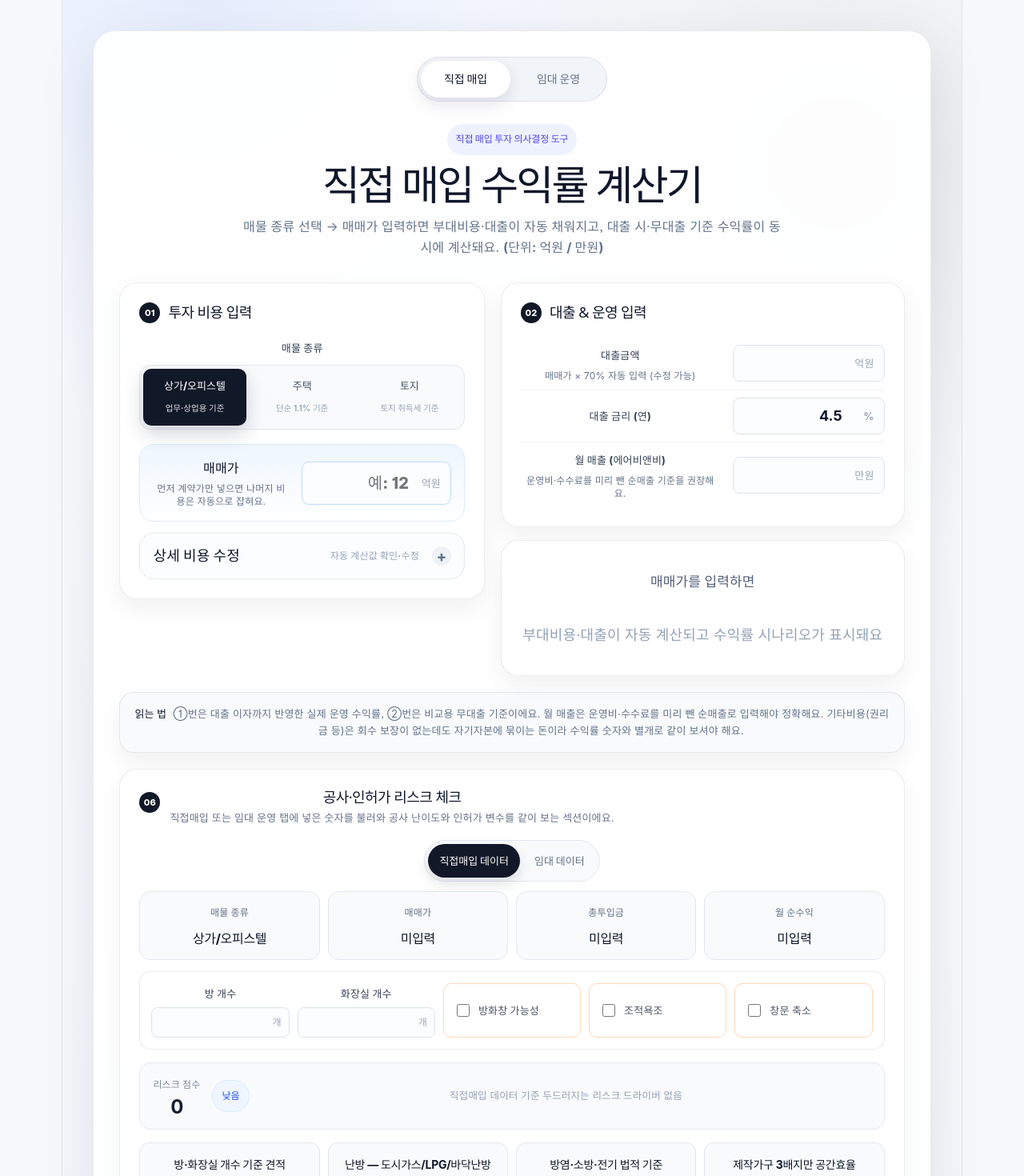
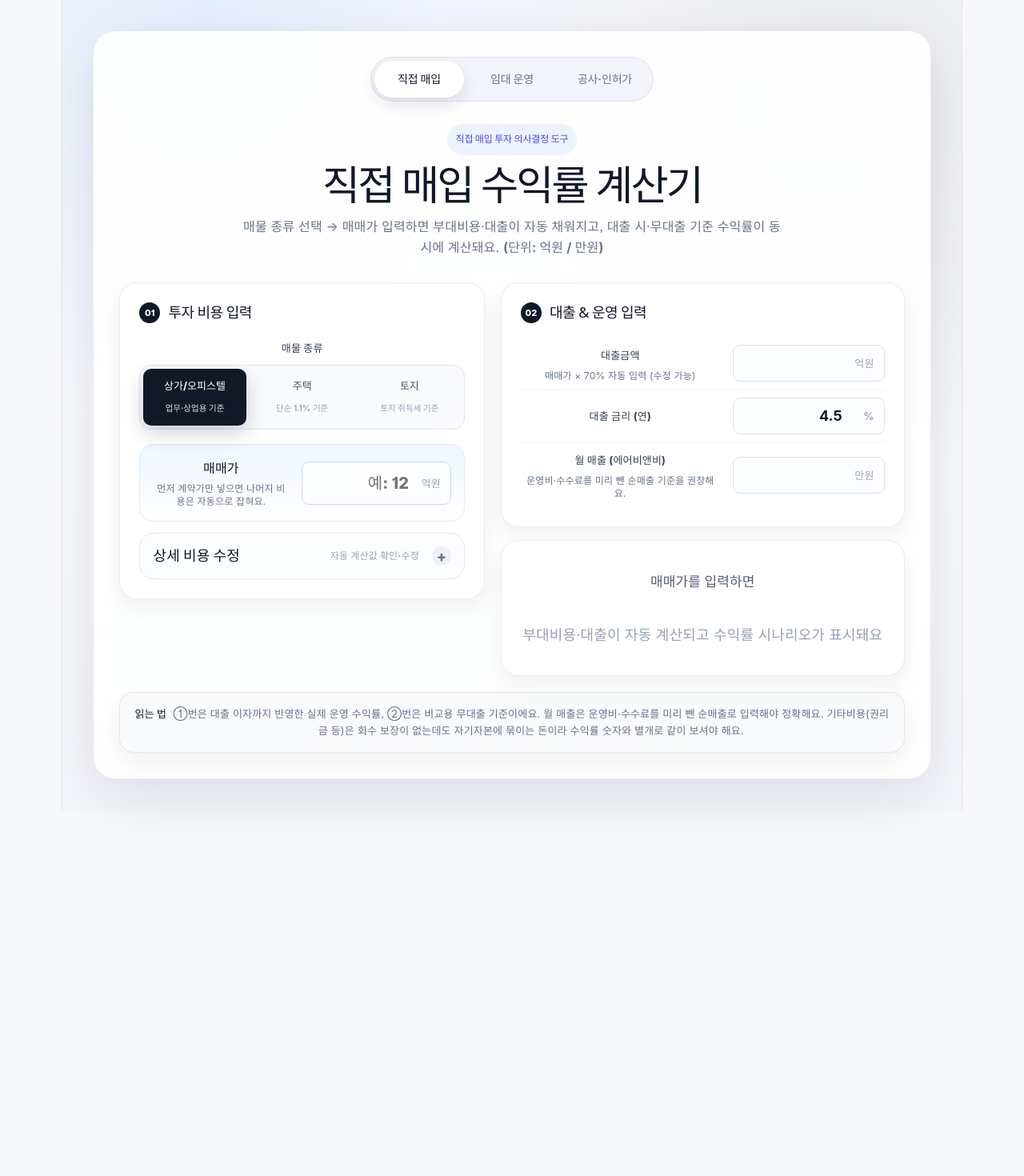
Before and after one commit to keepgoing2021/sookbak, a React (Vite) app: page / in a window 1280 px wide. Shown: the top 1470 px of the page at 80% size. After the commit the page ends 1013 px from the top, so only its background shows below. Built offline with nearby package versions, Linux system fonts and the light colour scheme.

Commit message:
fix: move risk checker into its own tab

```diff
--- a/src/App.tsx
+++ b/src/App.tsx
@@ -38,7 +38,8 @@ import {
   type ConstructionRiskInput,
 } from './constructionRisk'
 
-type CalculatorTab = 'direct' | 'rental'
+type CalculatorTab = 'direct' | 'rental' | 'risk'
+type RiskSourceMode = Exclude<CalculatorTab, 'risk'>
 
 type Values = {
   purchasePriceEok: string
@@ -78,13 +79,22 @@ const initialValues: Values = {
 const tabs: Array<{ key: CalculatorTab; label: string; eyebrow: string }> = [
   { key: 'direct', label: '직접 매입', eyebrow: '직접 매입 투자 의사결정 도구' },
   { key: 'rental', label: '임대 운영', eyebrow: '임대 운영 수익률 의사결정 도구' },
+  { key: 'risk', label: '공사·인허가', eyebrow: '공사·인허가 리스크 체크 도구' },
 ]
 
 function App() {
   const [activeTab, setActiveTab] = useState<CalculatorTab>('direct')
+  const [riskInitialMode, setRiskInitialMode] = useState<RiskSourceMode>('direct')
   const [directPropertyType, setDirectPropertyType] = useState<PropertyType>('commercial')
   const [directValues, setDirectValues] = useState<Values>(initialValues)
   const [rentalValues, setRentalValues] = useState<RentalValues>(initialRentalValues)
+
+  const selectTab = (tab: CalculatorTab) => {
+    setActiveTab(tab)
+    if (tab !== 'risk') {
+      setRiskInitialMode(tab)
+    }
+  }
 
   return (
     <main className="page-shell">
@@ -101,7 +111,7 @@ function App() {
               role="tab"
               aria-selected={activeTab === tab.key}
               className={activeTab === tab.key ? 'active' : ''}
-              onClick={() => setActiveTab(tab.key)}
+              onClick={() => selectTab(tab.key)}
             >
               {tab.label}
             </button>
@@ -115,16 +125,16 @@ function App() {
             values={directValues}
             setValues={setDirectValues}
           />
+        ) : activeTab === 'rental' ? (
+          <RentalCalculator values={rentalValues} setValues={setRentalValues} />
         ) : (
-          <RentalCalculator values={rentalValues} setValues={setRentalValues} />
-        )}
-
           <ConstructionRiskSection
             directValues={directValues}
             directPropertyType={directPropertyType}
             rentalValues={rentalValues}
-          initialMode={activeTab}
+            initialMode={riskInitialMode}
           />
+        )}
       </section>
     </main>
   )
@@ -914,9 +924,9 @@ function ConstructionRiskSection({
   directValues: Values
   directPropertyType: PropertyType
   rentalValues: RentalValues
-  initialMode: CalculatorTab
+  initialMode: RiskSourceMode
 }) {
-  const [sourceMode, setSourceMode] = useState<CalculatorTab>(initialMode)
+  const [sourceMode, setSourceMode] = useState<RiskSourceMode>(initialMode)
   const [form, setForm] = useState<RiskFormState>({
     roomCount: '',
     bathroomCount: '',
@@ -1006,12 +1016,21 @@ function ConstructionRiskSection({
   const sourceLabel = sourceMode === 'direct' ? '직접매입 데이터' : '임대 데이터'
 
   return (
+    <>
+      <header className="hero-copy">
+        <p className="eyebrow">공사·인허가 리스크 체크 도구</p>
+        <h1 id="calculator-title">공사·인허가 리스크 체크</h1>
+        <p>
+          직접 매입 또는 임대 운영 탭에 넣은 숫자를 불러와 방 개수·화장실·방화창 같은 공사 난이도와 인허가 변수를 따로 점검해요.
+        </p>
+      </header>
+
       <section className="advanced-panel risk-panel" aria-labelledby="risk-title">
         <div className="advanced-heading">
           <span className="section-index">06</span>
           <div>
-          <h2 id="risk-title">공사·인허가 리스크 체크</h2>
-          <p>직접매입 또는 임대 운영 탭에 넣은 숫자를 불러와 공사 난이도와 인허가 변수를 같이 보는 섹션이에요.</p>
+            <h2 id="risk-title">6번 공사·인허가 리스크</h2>
+            <p>앞 탭의 데이터를 참고하되, 리스크 판단은 이 탭에서 별도로 입력·확인해요.</p>
           </div>
         </div>
 
@@ -1112,9 +1131,9 @@ function ConstructionRiskSection({
         ※ 점수는 변동성 큰 항목을 빠르게 가늠하기 위한 스크리닝 지표예요. 실제 견적은 시공사 현장 실사가 필수예요.
       </p>
       </section>
+    </>
   )
 }
-
 function LinkedMetric({ label, value }: { label: string; value: string }) {
   return (
     <div className="linked-metric">
```
Lines whose indentation alone changed are shown as unchanged.
